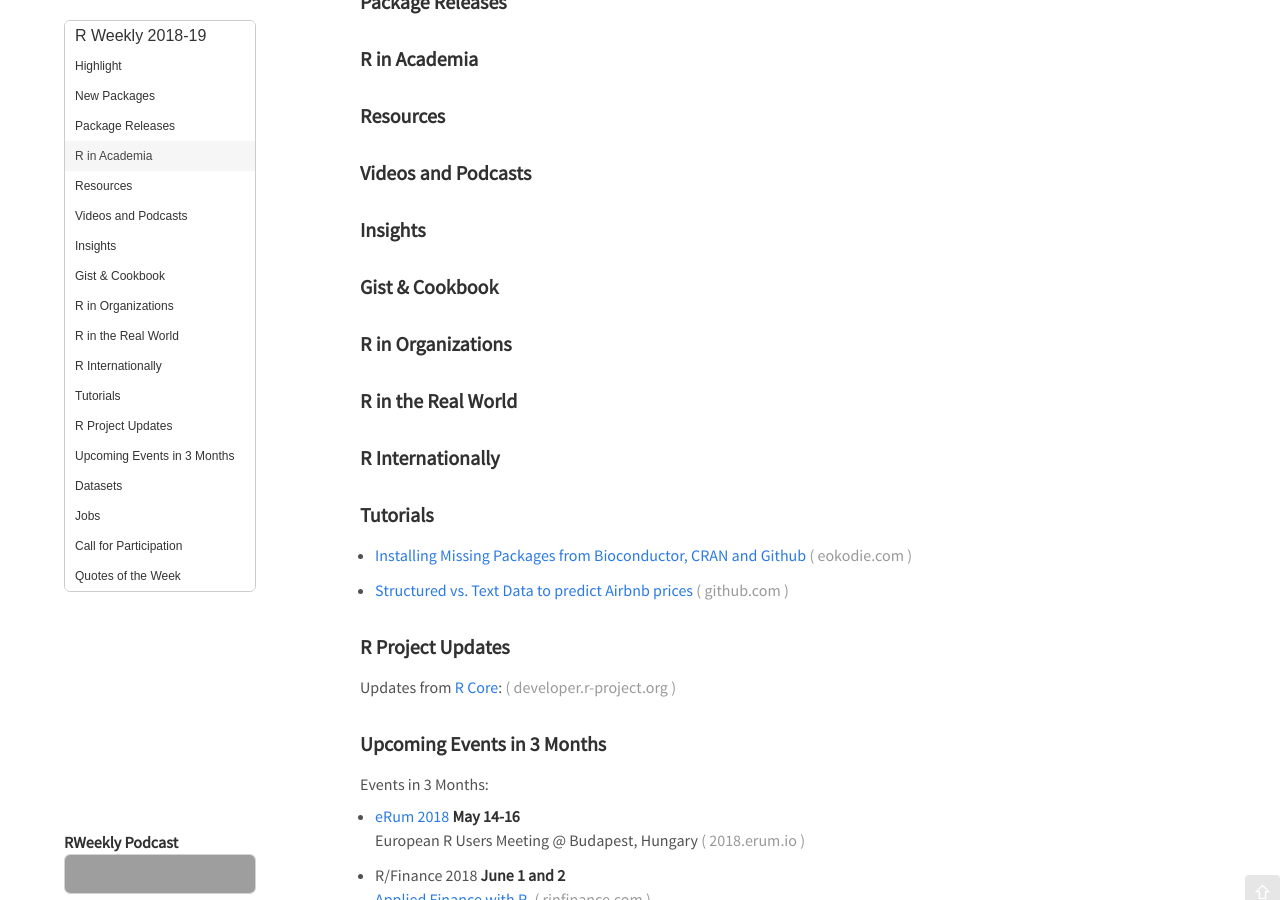
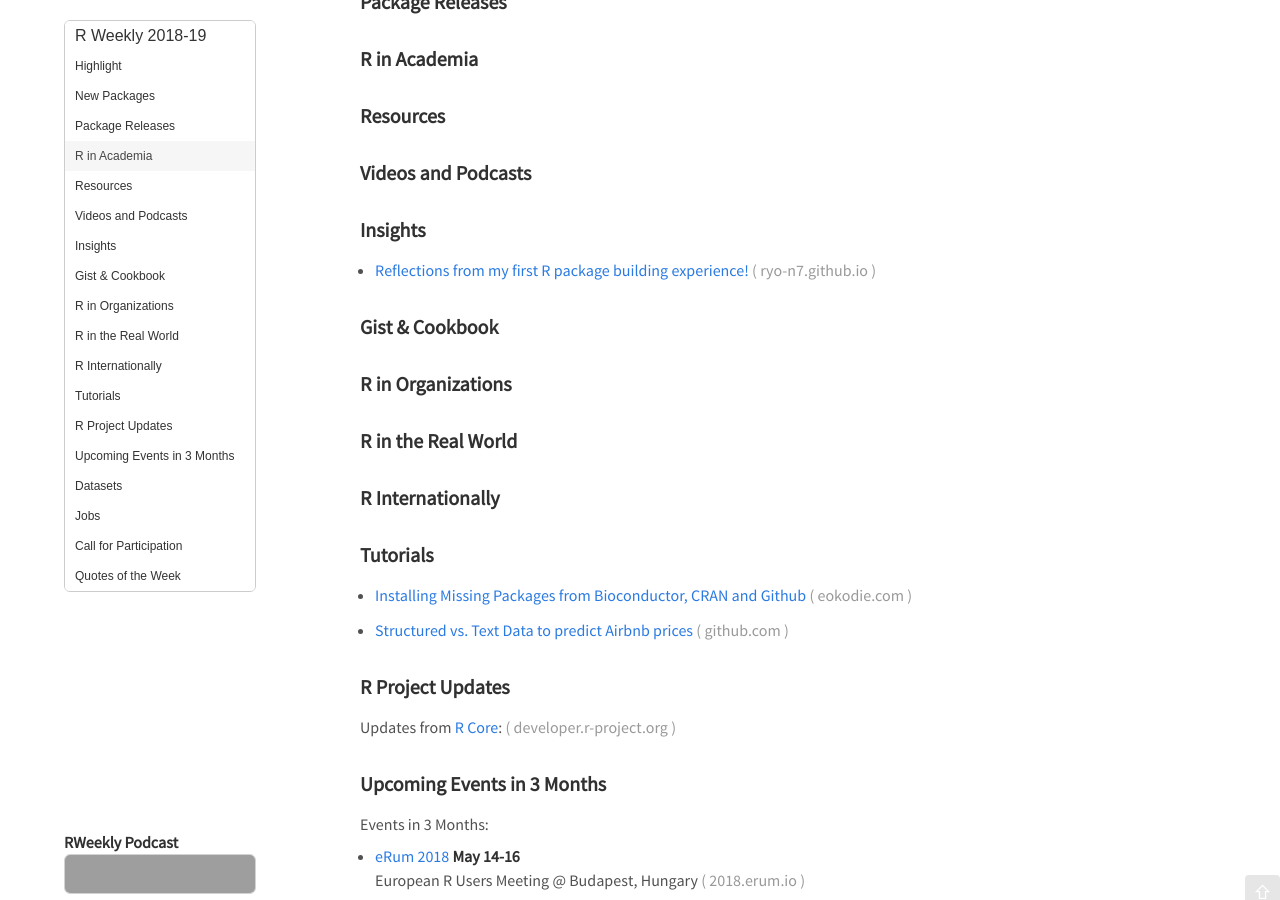
Before and after one commit to rweekly/rweekly.org, a Jekyll site: the page built from draft.md, in a window 1280 px wide and 900 px high, scrolled down 457 px. Built offline with Jekyll 4.4.1, drawn with Linux system fonts in a browser that asks for light colours; emoji names are drawn with the system emoji font; comment, search, counter and statistics services are not loaded; grey boxes are pictures that could not be loaded.

Commit message:
Update draft.md

```diff
--- a/draft.md
+++ b/draft.md
@@ -46,6 +46,7 @@ Release Date: 2018-5-7
 
 ### Insights
 
++ [Reflections from my first R package building experience!](https://ryo-n7.github.io/2018-04-30-bulletchartr-package-experience/)
 
 
 
```
